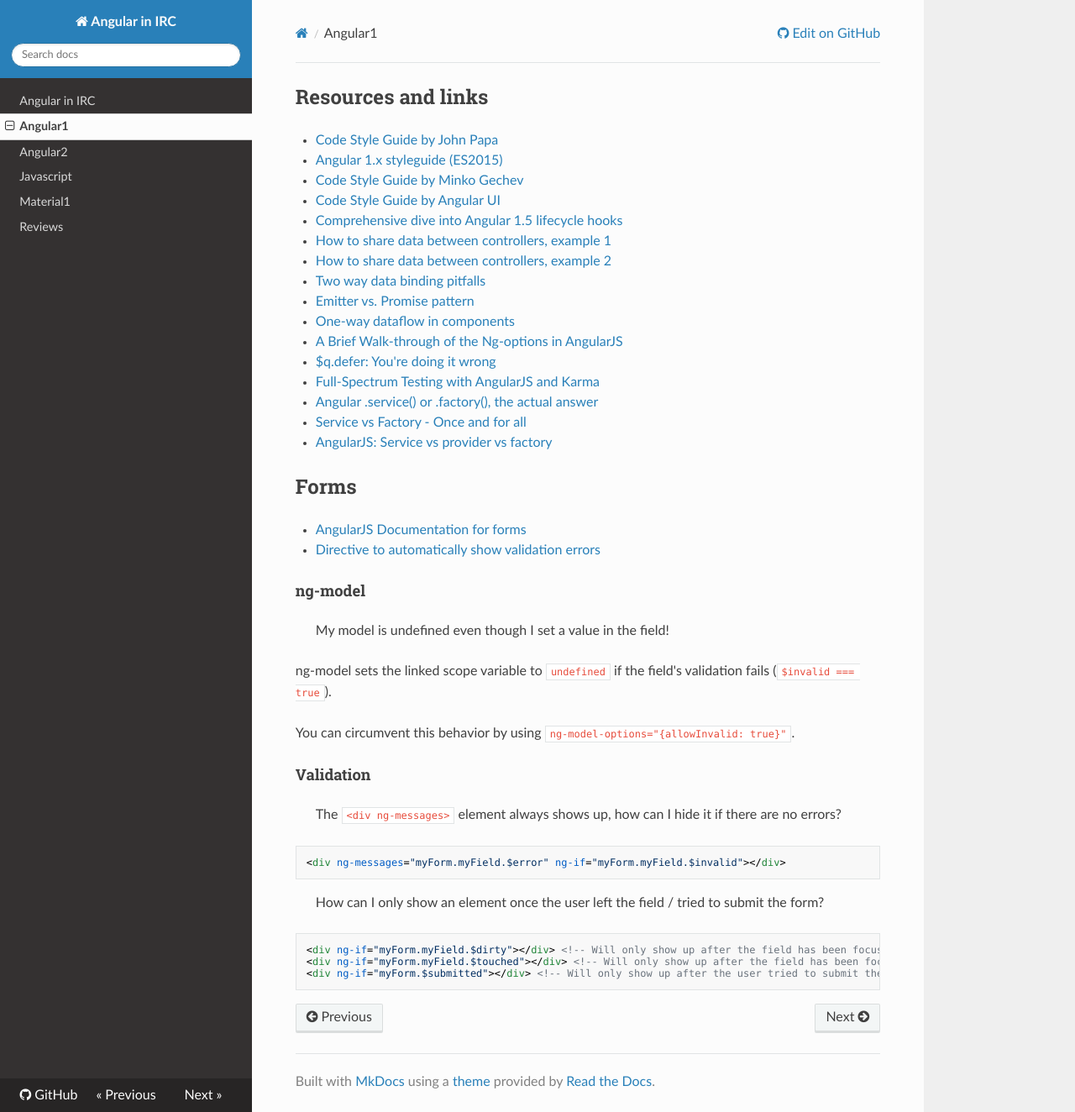
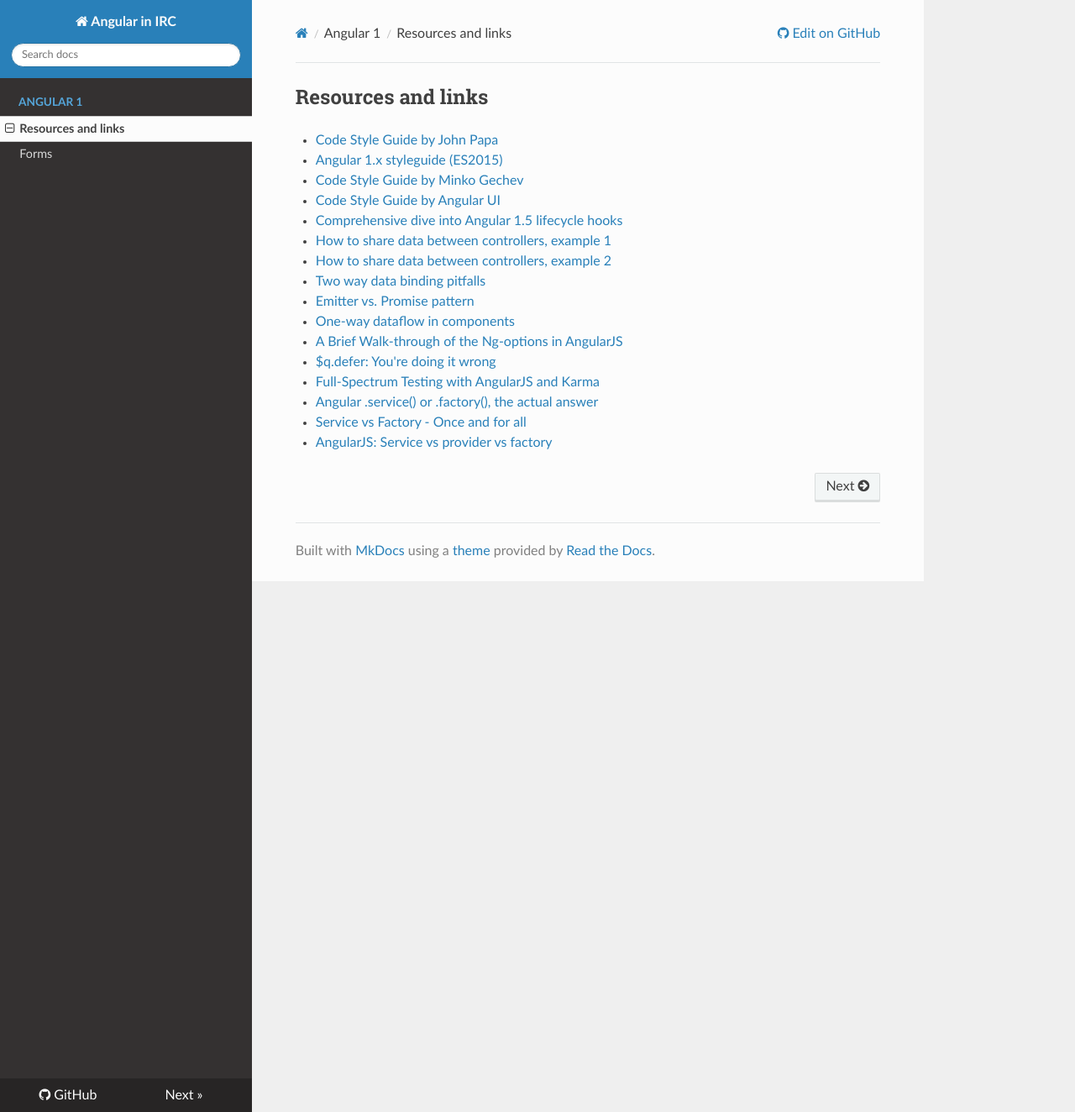
Before and after one commit to ngirc/ng-irc, an MkDocs documentation site: the page built from docs/angular1/resources.md, in a window 1280 px wide and 1324 px high. Shown: the whole window at 84% size. Built offline with MkDocs 1.6.1, drawn with Linux system fonts in a browser that asks for light colours; nearby versions of some CDN libraries; old or Windows-style settings are respelled for this version of MkDocs.

Commit message:
Test to split NG1 pages in an angular1 folder.

````diff
--- a/docs/angular1.md
+++ b/docs/angular1/resources.md
@@ -16,32 +16,3 @@
 - [Angular .service() or .factory(), the actual answer](https://toddmotto.com/factory-versus-service)
 - [Service vs Factory - Once and for all](http://blog.thoughtram.io/angular/2015/07/07/service-vs-factory-once-and-for-all.html)
 - [AngularJS: Service vs provider vs factory](http://stackoverflow.com/questions/15666048/angularjs-service-vs-provider-vs-factory)
-
-## Forms
-
-- [AngularJS Documentation for forms](https://docs.angularjs.org/guide/forms)
-- [Directive to automatically show validation errors](https://docs.angularjs.org/api/ngMessages/directive/ngMessages)
-
-#### ng-model
-
-> My model is undefined even though I set a value in the field!
-
-ng-model sets the linked scope variable to `undefined` if the field's validation fails (`$invalid === true`).
-
-You can circumvent this behavior by using `ng-model-options="{allowInvalid: true}"`.
-
-#### Validation
-
-> The `<div ng-messages>` element always shows up, how can I hide it if there are no errors?
-
-```html
-<div ng-messages="myForm.myField.$error" ng-if="myForm.myField.$invalid"></div>
-```
-
-> How can I only show an element once the user left the field / tried to submit the form?
-
-```html
-<div ng-if="myForm.myField.$dirty"></div> <!-- Will only show up after the field has been focused -->
-<div ng-if="myForm.myField.$touched"></div> <!-- Will only show up after the field has been focused then unfocused -->
-<div ng-if="myForm.$submitted"></div> <!-- Will only show up after the user tried to submit the form -->
-```
--- a/mkdocs.yml
+++ b/mkdocs.yml
@@ -11,3 +11,8 @@
 
 extra_javascript:
 - js/extra.js
+
+pages:
+  - Angular 1:
+    - 'Resources and links': 'angular1/resources.md'
+    - 'Forms': 'angular1/forms.md'
````
Also changed, not shown: docs/angular1/forms.md (added, +30 -0 lines).
